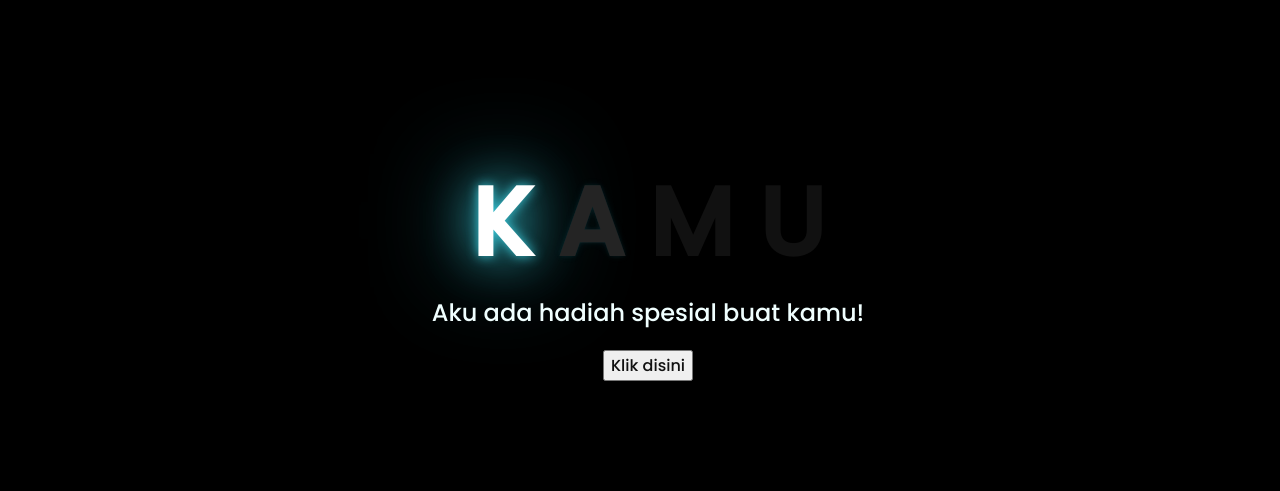
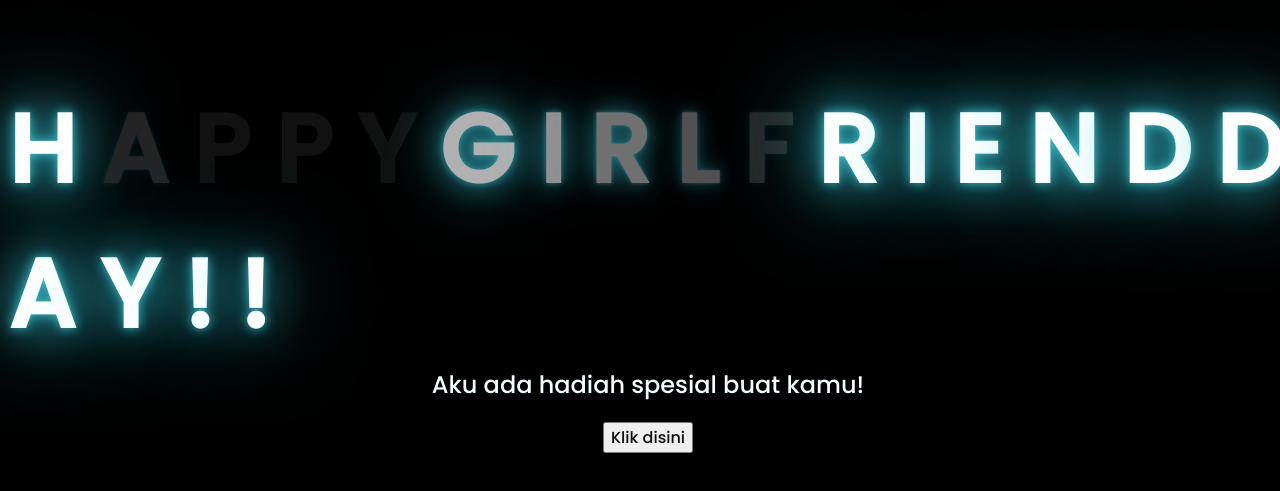
Before and after one commit to Diazak23/dhivaonyon.github.io, a plain HTML site: page index.html in a window 1280 px wide. Shown: the part 143-634 px from the top of the page. Drawn offline with Linux system fonts and the light colour scheme.

Commit message:
Update index.html

```diff
--- a/index.html
+++ b/index.html
@@ -11,10 +11,26 @@
 <body>
     <div class="greetings">
     <!-- silahkan menambah kata sesuai keinginan dengan <span>text...</span -->
-        <span>K</span>
+        <span>H</span>
         <span>A</span>
-        <span>M</span>
-        <span>U</span>
+        <span>P</span>
+        <span>P</span>
+        <span>Y</span>
+        <span>G</span>
+        <span>I</span>
+        <span>R</span>
+        <span>L</span>
+        <span>F</span>
+        <span>R</span>
+        <span>I</span>
+        <span>E</span>
+        <span>N</span>
+        <span>D</span>
+        <span>D</span>
+        <span>A</span>
+        <span>Y</span>
+        <span>!</span>
+        <span>!</span>
     </div>
 
     <div class="description">
```
